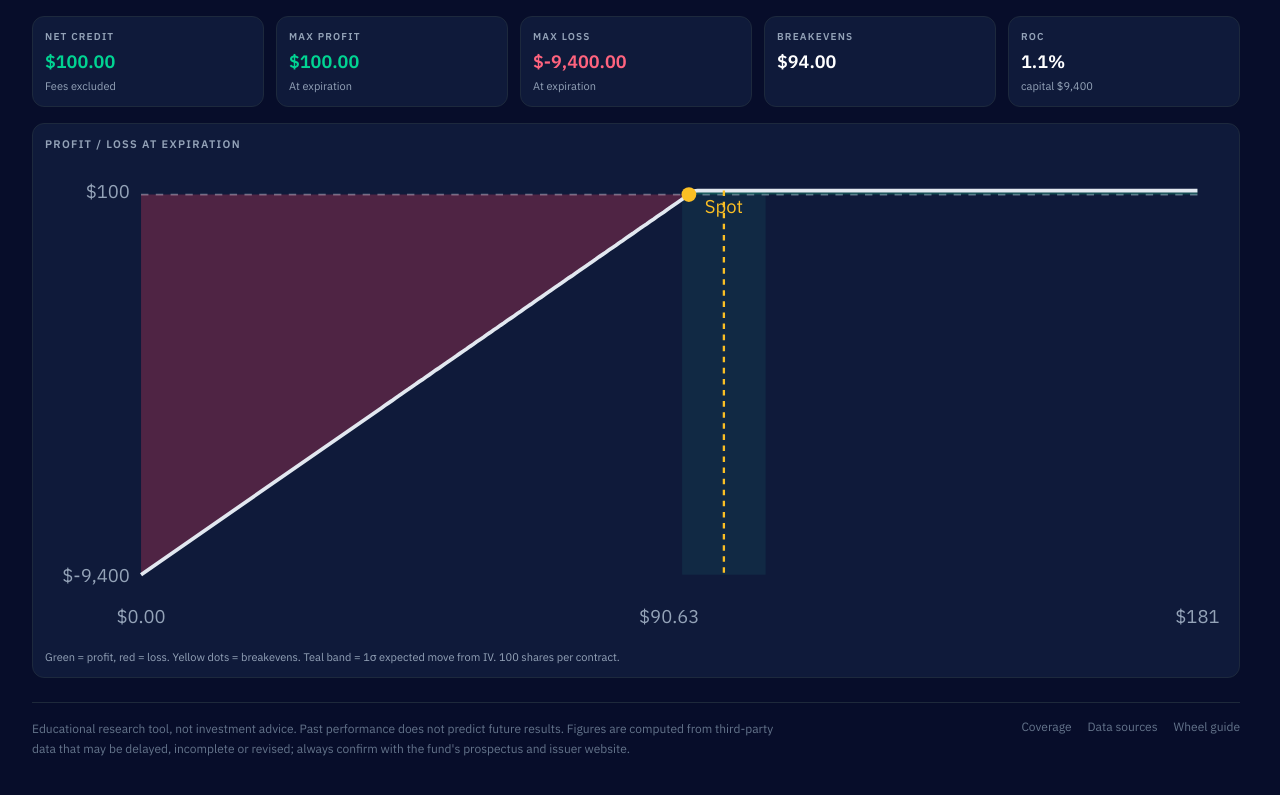
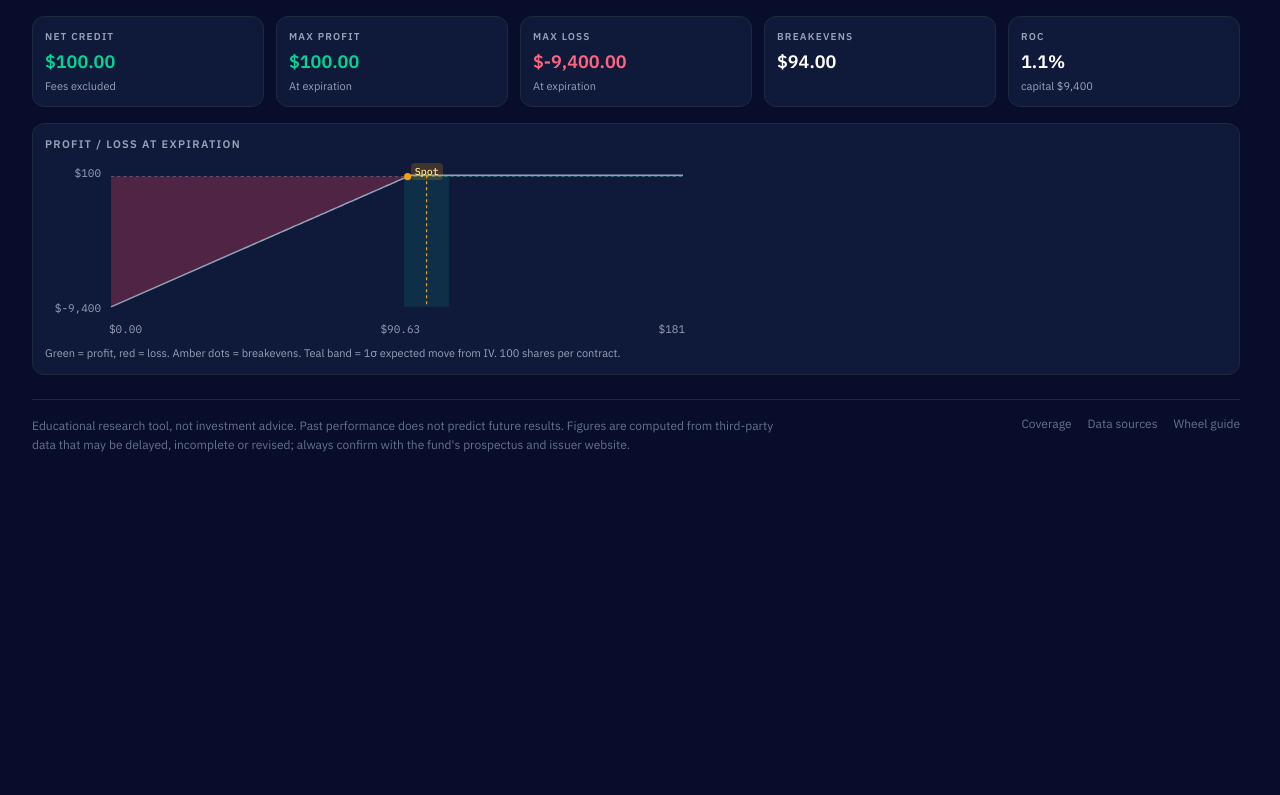
Before and after one commit to dvenkatarao/etf-src, a Next.js app: page /wheel/calculator in a window 1280 px wide. Shown: the part 765-1560 px from the top of the page. After the commit the page ends 1260 px from the top, so only its background shows below. Built offline with nearby package versions, Linux system fonts and the light colour scheme.

Commit message:
fix(ui): compact payoff chart with desk-sized type
Cap the expiration P/L diagram at 160×640, move axis labels outside the SVG so they stay 11px mono, and restyle fills to emerald/rose/teal.

Co-authored-by: arena-agent <297053741+arena-agent@users.noreply.github.com>

```diff
--- a/src/components/wheel/PayoffChart.tsx
+++ b/src/components/wheel/PayoffChart.tsx
@@ -18,9 +18,9 @@ export default function PayoffChart({
   emHigh?: number | null;
 }) {
   if (points.length < 2) return null;
-  const w = 640;
-  const h = 260;
-  const pad = { l: 52, r: 16, t: 16, b: 36 };
+  const w = 560;
+  const h = 140;
+  const pad = { l: 2, r: 2, t: 6, b: 6 };
   const xs = points.map((p) => p.price);
   const ys = points.map((p) => p.pnl);
   const minX = Math.min(...xs);
@@ -33,38 +33,51 @@ export default function PayoffChart({
   const y = (v: number) => pad.t + (1 - (v - minY) / spanY) * (h - pad.t - pad.b);
   const zeroY = y(0);
   const line = points.map((p, i) => `${i ? "L" : "M"} ${x(p.price).toFixed(1)} ${y(p.pnl).toFixed(1)}`).join(" ");
-  const pos = `${x(points[0].price).toFixed(1)} ${zeroY.toFixed(1)} ` + points.map((p) => `${x(p.price).toFixed(1)} ${Math.min(y(p.pnl), zeroY).toFixed(1)}`).join(" ") + ` ${x(points[points.length - 1].price).toFixed(1)} ${zeroY.toFixed(1)}`;
-  const neg = `${x(points[0].price).toFixed(1)} ${zeroY.toFixed(1)} ` + points.map((p) => `${x(p.price).toFixed(1)} ${Math.max(y(p.pnl), zeroY).toFixed(1)}`).join(" ") + ` ${x(points[points.length - 1].price).toFixed(1)} ${zeroY.toFixed(1)}`;
+  const pos =
+    `${x(points[0].price).toFixed(1)} ${zeroY.toFixed(1)} ` +
+    points.map((p) => `${x(p.price).toFixed(1)} ${Math.min(y(p.pnl), zeroY).toFixed(1)}`).join(" ") +
+    ` ${x(points[points.length - 1].price).toFixed(1)} ${zeroY.toFixed(1)}`;
+  const neg =
+    `${x(points[0].price).toFixed(1)} ${zeroY.toFixed(1)} ` +
+    points.map((p) => `${x(p.price).toFixed(1)} ${Math.max(y(p.pnl), zeroY).toFixed(1)}`).join(" ") +
+    ` ${x(points[points.length - 1].price).toFixed(1)} ${zeroY.toFixed(1)}`;
   const ticks = [minX, (minX + maxX) / 2, maxX];
+  const spotPct = ((spot - minX) / spanX) * 100;
 
   return (
-    <svg viewBox={`0 0 ${w} ${h}`} className="h-auto w-full" role="img" aria-label="Expiration payoff diagram">
-      <rect x="0" y="0" width={w} height={h} fill="transparent" />
+    <div className="max-w-[640px]">
+      <div className="flex gap-2">
+        <div className="flex h-40 w-14 shrink-0 flex-col justify-between py-1 text-right font-mono text-[11px] tabular-nums text-slate-500">
+          <span>{money(maxY, 0)}</span>
+          <span>{money(minY, 0)}</span>
+        </div>
+        <div className="relative h-40 min-w-0 flex-1">
+          <svg viewBox={`0 0 ${w} ${h}`} className="h-full w-full text-slate-600 dark:text-slate-300" role="img" aria-label="Expiration payoff diagram">
             {emLow != null && emHigh != null && emHigh > emLow && (
-        <rect x={x(emLow)} y={pad.t} width={Math.max(0, x(emHigh) - x(emLow))} height={h - pad.t - pad.b} fill="#2dd4bf" opacity={0.08} />
+              <rect x={x(emLow)} y={pad.t} width={Math.max(0, x(emHigh) - x(emLow))} height={h - pad.t - pad.b} fill="#14b8a6" opacity={0.12} />
             )}
-      <line x1={pad.l} y1={zeroY} x2={w - pad.r} y2={zeroY} stroke="#64748b" strokeWidth="1" strokeDasharray="4 4" />
+            <line x1={pad.l} y1={zeroY} x2={w - pad.r} y2={zeroY} stroke="currentColor" strokeWidth="1" strokeDasharray="3 3" opacity={0.45} />
             <polygon points={pos} fill="#10b981" opacity={0.28} />
             <polygon points={neg} fill="#f43f5e" opacity={0.28} />
-      <path d={line} fill="none" stroke="#e2e8f0" strokeWidth="2" />
-      <line x1={x(spot)} y1={pad.t} x2={x(spot)} y2={h - pad.b} stroke="#fbbf24" strokeWidth="1.25" strokeDasharray="3 3" />
+            <path d={line} fill="none" stroke="currentColor" strokeWidth="1.5" vectorEffect="non-scaling-stroke" />
+            <line x1={x(spot)} y1={pad.t} x2={x(spot)} y2={h - pad.b} stroke="#f59e0b" strokeWidth="1.25" strokeDasharray="3 3" vectorEffect="non-scaling-stroke" />
             {breakevens.map((be) => (
-        <circle key={be} cx={x(be)} cy={zeroY} r="4" fill="#fbbf24" />
+              <circle key={be} cx={x(be)} cy={zeroY} r="3.5" fill="#f59e0b" />
             ))}
+          </svg>
+          <span
+            className="pointer-events-none absolute top-0.5 -translate-x-1/2 rounded bg-amber-100 px-1 py-px font-mono text-[10px] font-medium text-amber-900 dark:bg-amber-500/20 dark:text-amber-200"
+            style={{ left: `${spotPct}%` }}
+          >
+            Spot
+          </span>
+        </div>
+      </div>
+      <div className="ml-16 flex justify-between font-mono text-[11px] tabular-nums text-slate-500">
         {ticks.map((t) => (
-        <text key={t} x={x(t)} y={h - 10} textAnchor="middle" fill="#94a3b8" fontSize="10">
-          {money(t, t >= 100 ? 0 : 2)}
-        </text>
+          <span key={t}>{money(t, t >= 100 ? 0 : 2)}</span>
         ))}
-      <text x={pad.l - 6} y={y(maxY) + 4} textAnchor="end" fill="#94a3b8" fontSize="10">
-        {money(maxY, 0)}
-      </text>
-      <text x={pad.l - 6} y={y(minY) + 4} textAnchor="end" fill="#94a3b8" fontSize="10">
-        {money(minY, 0)}
-      </text>
-      <text x={x(spot)} y={pad.t + 12} textAnchor="middle" fill="#fbbf24" fontSize="10">
-        Spot
-      </text>
-    </svg>
+      </div>
+    </div>
   );
 }
--- a/src/components/wheel/WheelLabTools.tsx
+++ b/src/components/wheel/WheelLabTools.tsx
@@ -279,10 +279,10 @@ export default function WheelLabTools({ initial }: { initial: ToolsInit }) {
             <Kpi label="ROC" value={summary.roc != null ? pct(summary.roc, 1) : "N/A"} hint={summary.capital ? `capital ${money(summary.capital, 0)}` : undefined} />
           </div>
 
-          <div className="rounded-xl border border-slate-800 bg-[#0F1A3A] p-3">
+          <div className="rounded-xl border border-slate-200 bg-white p-3 dark:border-slate-800 dark:bg-[#0F1A3A]">
             <div className="mb-2 text-[11px] font-semibold uppercase tracking-[0.12em] text-slate-500">Profit / loss at expiration</div>
             <PayoffChart points={summary.points} spot={spot} breakevens={summary.breakevens} emLow={emIv?.low1} emHigh={emIv?.high1} />
-            <p className="mt-2 text-[11px] text-slate-500">Green = profit, red = loss. Yellow dots = breakevens. Teal band = 1σ expected move from IV. 100 shares per contract.</p>
+            <p className="mt-2 text-[11px] text-slate-500">Green = profit, red = loss. Amber dots = breakevens. Teal band = 1σ expected move from IV. 100 shares per contract.</p>
           </div>
         </div>
       )}
```
Lines whose indentation alone changed are shown as unchanged.
